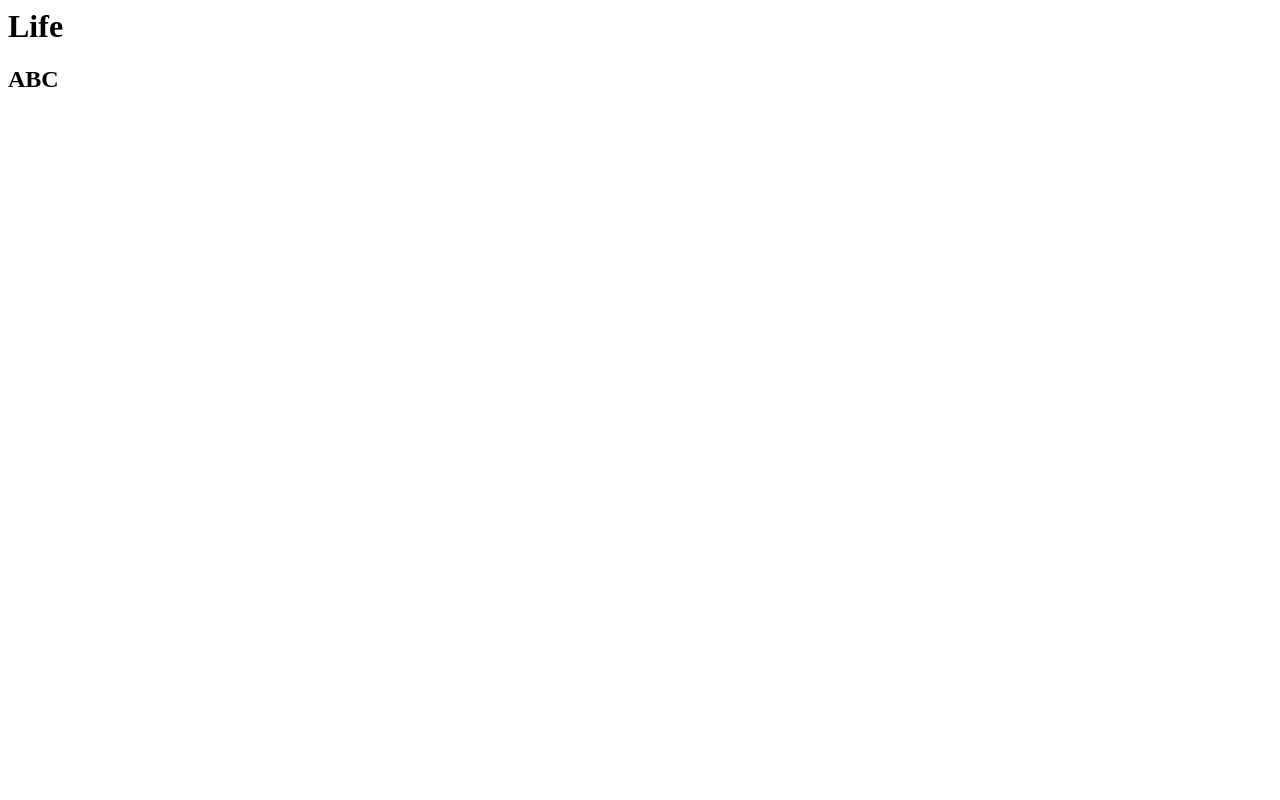
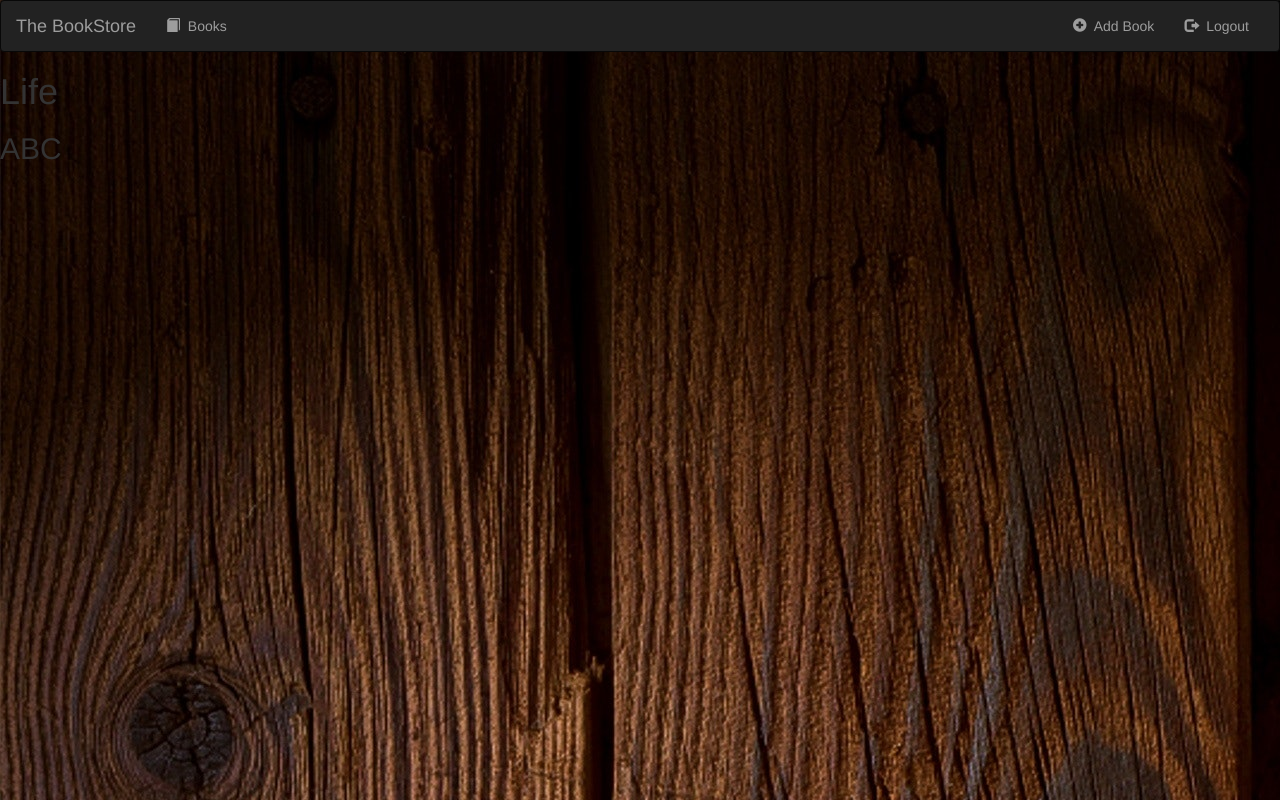
Before and after one commit to KGaurav-8102/newsite, a Django app: page /books/1/ in a window 1280 px wide. Before the commit the page is almost empty. Run offline with Django 4.2, Linux system fonts and the light colour scheme; data comes from the database, SQL or seed files in the repository; some libraries are stand-ins or nearby versions.

Commit message:
Using base templates

```diff
--- a/mysite/books/static/books/style.css
+++ b/mysite/books/static/books/style.css
@@ -1,3 +1,3 @@
 body {
-    background: white url("../images/back.jpg");
+    background-image: url("../images/back.jpg");
 }
--- /dev/null
+++ b/mysite/books/templates/books/base.html
@@ -0,0 +1,45 @@
+
+{% load static %}
+<!DOCTYPE html>
+<html lang="en">
+<head>
+    <meta charset="UTF-8">
+    <meta http-equiv="X-UA-Compatible" content="IE=edge">
+    <meta name="viewport" content="width=device-width, initial-scale=1.0">
+    <title>Title</title>
+    <link rel="stylesheet" type="text/css" href="{% static 'books/style.css' %}" />
+    <link rel="stylesheet" href="https://maxcdn.bootstrapcdn.com/bootstrap/3.4.1/css/bootstrap.min.css">
+    <script src="https://ajax.googleapis.com/ajax/libs/jquery/3.5.1/jquery.min.js"></script>
+    <script src="https://maxcdn.bootstrapcdn.com/bootstrap/3.4.1/js/bootstrap.min.js"></script>
+</head>
+<body>
+    <nav class="navbar navbar-inverse">
+        <div class="container-fluid">
+            <a class="navbar-brand" href="{% url 'books:index' %}">The BookStore</a>
+            <div class="collapse navbar-collapse">
+                <ul class="nav navbar-nav">
+                    <li class="">
+                        <a href="{% url 'books:index' %}">
+                            <span class="glyphicon glyphicon-book"></span>&nbsp; Books
+                        </a>
+                    </li>
+                </ul>
+                <ul class="nav navbar-nav navbar-right">
+                    <li class="">
+                        <a href="{% url 'books:index' %}">
+                            <span class="glyphicon glyphicon-plus-sign"></span>&nbsp; Add Book
+                        </a>
+                    </li>
+                    <li class="">
+                        <a href="{% url 'books:index' %}">
+                            <span class="glyphicon glyphicon-log-out"></span>&nbsp; Logout
+                        </a>
+                    </li>
+                </ul>
+            </div>
+        </div>
+    </nav>
+    {% block body %}
+    {% endblock %}
+</body>
+</html>
--- a/mysite/books/templates/books/detail.html
+++ b/mysite/books/templates/books/detail.html
@@ -1,6 +1,11 @@
+
+{% extends 'books/base.html' %}
+
+{% block body %}
 <h1>
     {{book.name}}
 </h1>
 <h2>
     {{book.author}}
 </h2>
+{% endblock %}
```
Also changed, not shown: mysite/books/templates/books/index.html (+13 -7 lines), mysite/books/static/images/black.jpg (added).
